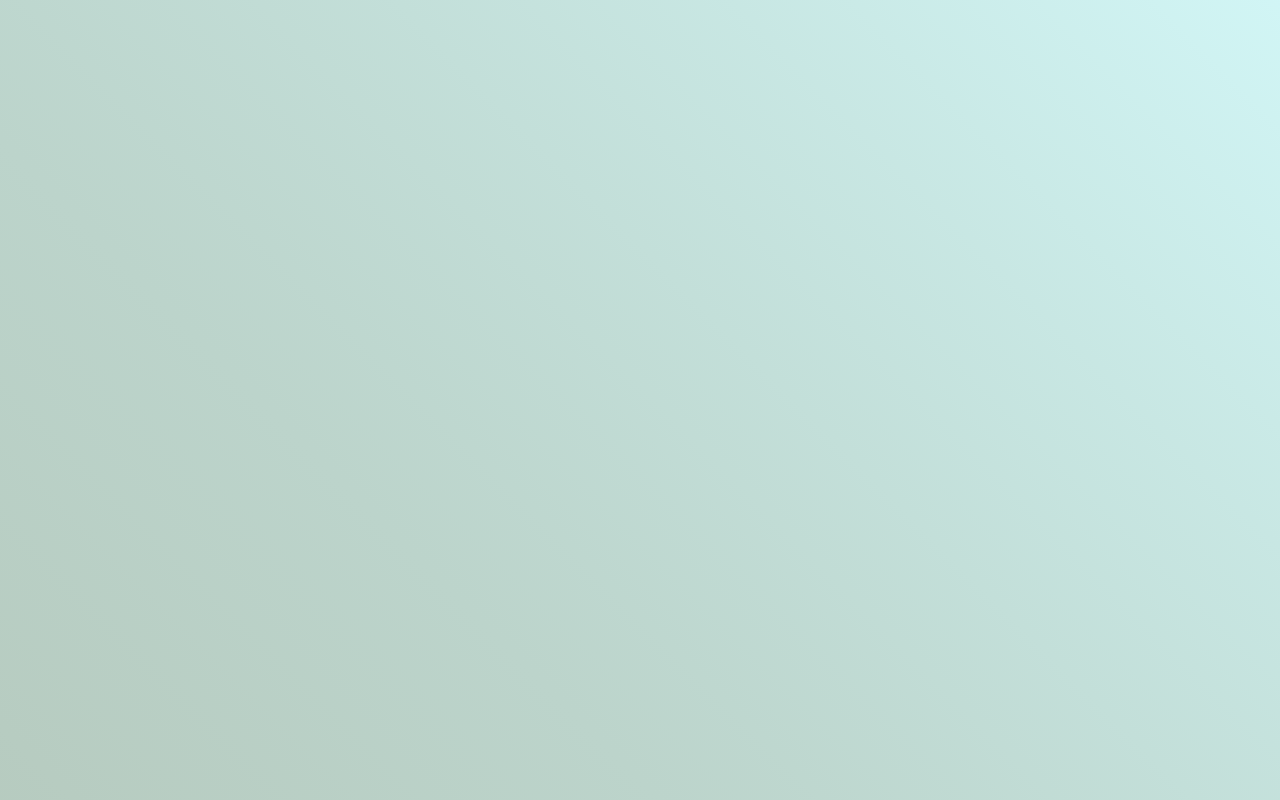
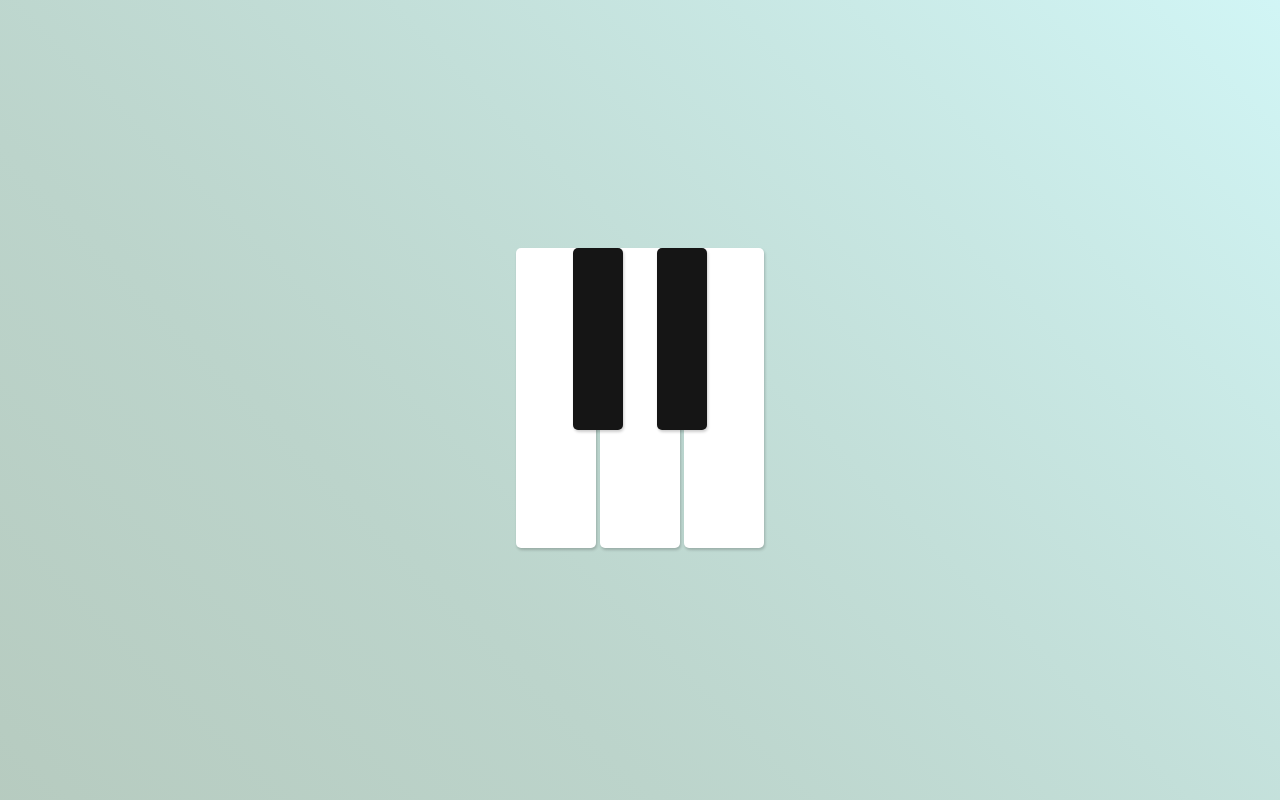
Before and after one commit to igoracmelo/web-piano, a React (Create React App) app: page / in a window 1280 px wide. Built offline with nearby package versions, Linux system fonts and the light colour scheme.

Commit message:
feat: add piano to App

```diff
--- a/src/App.tsx
+++ b/src/App.tsx
@@ -1,5 +1,6 @@
 import React from 'react'
 import styled, { createGlobalStyle } from 'styled-components'
+import Piano from './components/Piano'
 
 const GlobalStyle = createGlobalStyle`
   * {
@@ -23,6 +24,7 @@ function App() {
     <>
       <GlobalStyle />
       <Container>
+        <Piano />
       </Container>
     </>
   )
```
